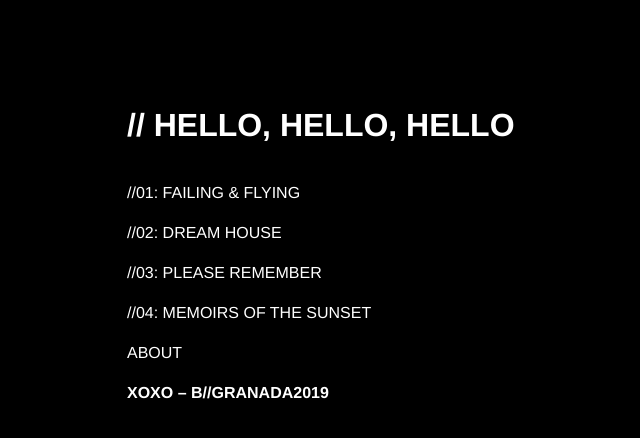
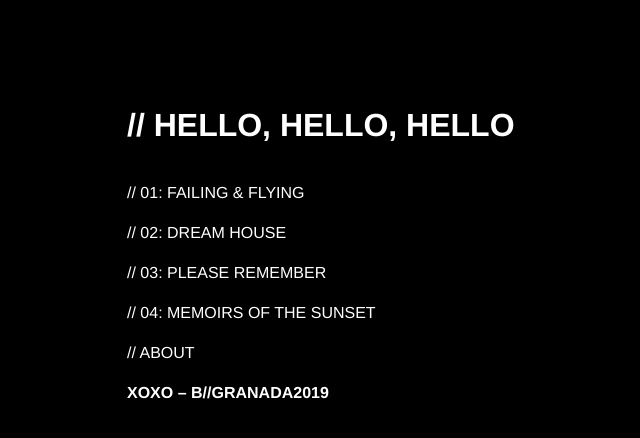
Before and after one commit to bgranada/bgranada.github.io, a plain HTML site: page index.html in a window 1280 px wide. Shown: the full height of the page, 13-653 px from the left. Drawn offline with Linux system fonts and the light colour scheme.

Commit message:
Update index.html

```diff
--- a/index.html
+++ b/index.html
@@ -10,11 +10,11 @@
   <body a link="white" vlink="red">
   <body text="white">
     <h1>// HELLO, HELLO, HELLO</h1>
-     <p><a href="project01.html">//01: FAILING & FLYING</a></p>
-     <p><a href="project02.html">//02: DREAM HOUSE</a></p>
-     <p><a href="project03.html">//03: PLEASE REMEMBER</a></p>
-     <p><a href="project04.html">//04: MEMOIRS OF THE SUNSET</a>
-     <p><a href="statement.html">ABOUT</a></p>
+     <p><a href="project01.html">// 01: FAILING & FLYING</a></p>
+     <p><a href="project02.html">// 02: DREAM HOUSE</a></p>
+     <p><a href="project03.html">// 03: PLEASE REMEMBER</a></p>
+     <p><a href="project04.html">// 04: MEMOIRS OF THE SUNSET</a>
+     <p><a href="statement.html">// ABOUT</a></p>
      <p>
      <p>
      <p><b>XOXO – B//GRANADA2019</b></p>
```
